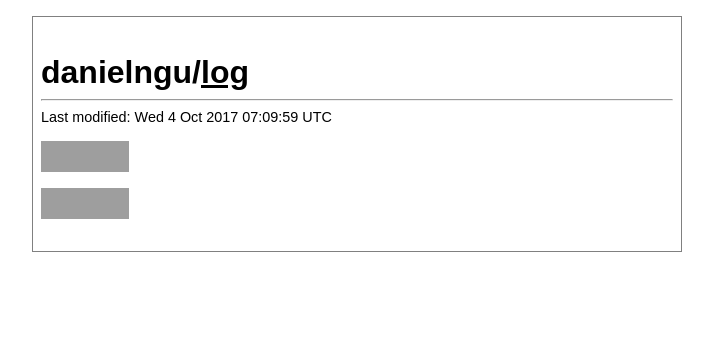
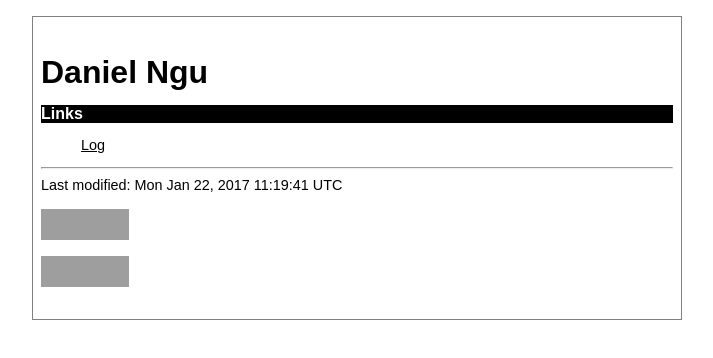
Before and after one commit to danielngu/danielngu.github.io, a plain HTML site: page index.html in a window 1280 px wide. Shown: the whole page, without its empty margins (283-996 px from the left). Drawn offline with Linux system fonts and the light colour scheme; grey boxes are pictures that could not be loaded.

Commit message:
Landing Page: Updated index.html
Signed-off-by: Daniel Ngu <daniel.dy.ngu@gmail.com>

```diff
--- a/index.html
+++ b/index.html
@@ -48,12 +48,18 @@ div#lastmodified {
 <body>
 <div id="border">
   <div>
-    <h1>danielngu/<a href="http://danielngu.org/log/">log</a></h1>
+    <h1>Daniel Ngu</h1>
+  </div>
+  <div>
+    <h2>Links</h2>
+    <ul>
+      <li><a href="http://danielngu.org/log/">Log</a></li>
+    </ul>
   </div>
   <div>
     <hr/>
     <div id="lastmodified">
-      Last modified: Wed  4 Oct 2017 07:09:59 UTC
+      Last modified: Mon Jan 22, 2017 11:19:41 UTC
     </div>
     <p>
     <a href="http://jigsaw.w3.org/css-validator/check/referer">
```
